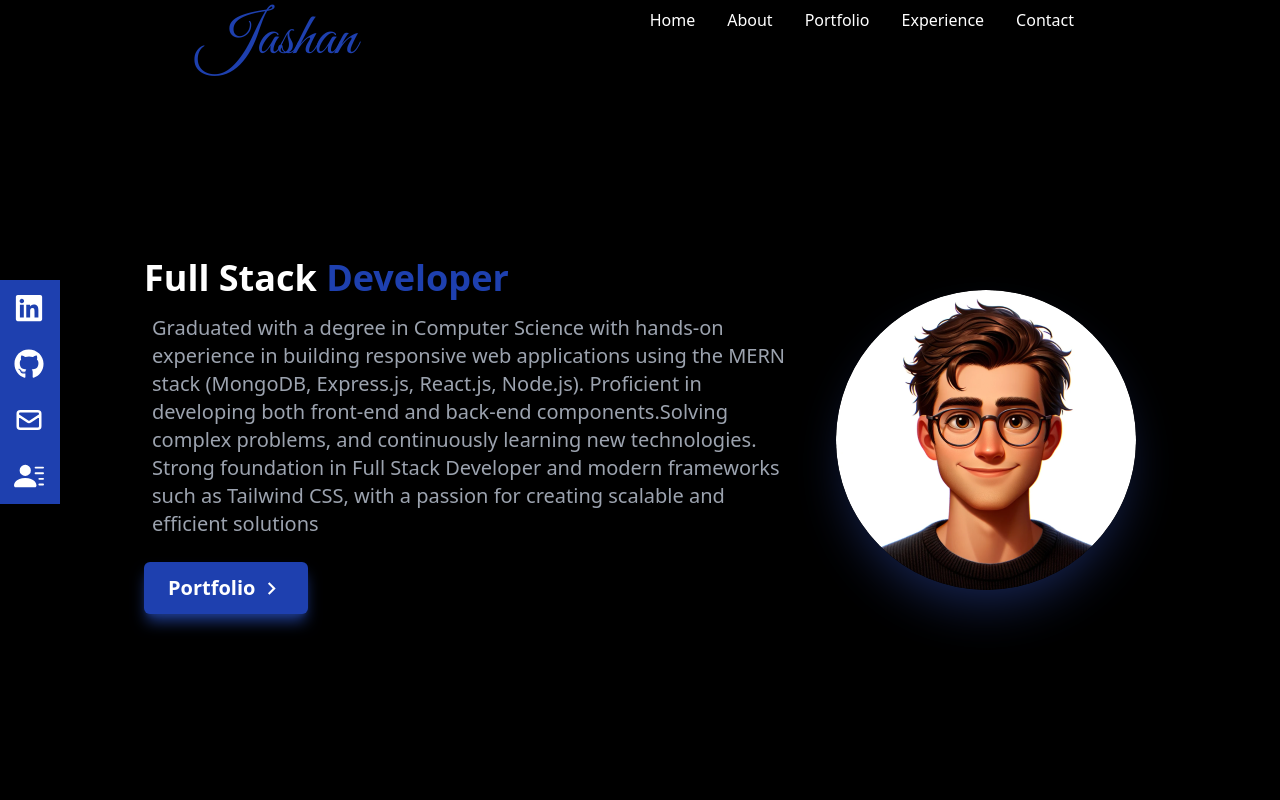
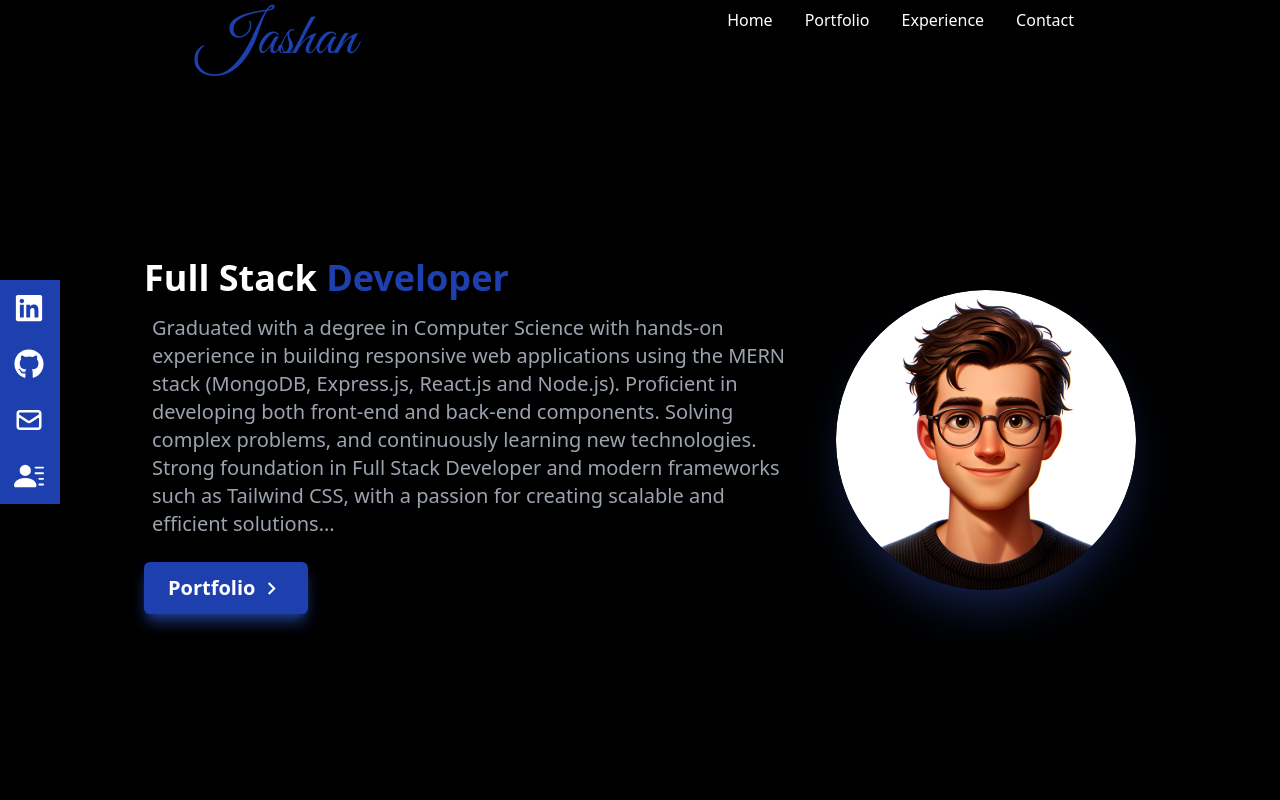
Before and after one commit to Jashanpreet20/portfolio, a React (Vite) app: page / in a window 1280 px wide. Shown: the top 800 px of the page. Built offline with nearby package versions, Linux system fonts and the light colour scheme.

Commit message:
link change

```diff
--- a/src/App.jsx
+++ b/src/App.jsx
@@ -11,7 +11,6 @@ function App() {
       <div className="bg-black w-full h-full">
         <Navbar />
         <Home />
-        <About />
         <Portfolio />
         <Experience />
         <Contact />
--- a/src/components/Home.jsx
+++ b/src/components/Home.jsx
@@ -13,11 +13,11 @@ export default function Home() {
           <p className="text-gray-400 py-4 text-xl px-2">
             Graduated with a degree in Computer Science with hands-on experience
             in building responsive web applications using the MERN stack
-            (MongoDB, Express.js, React.js, Node.js). Proficient in developing
-            both front-end and back-end components.Solving complex problems, and
+            (MongoDB, Express.js, React.js and Node.js). Proficient in developing
+            both front-end and back-end components. Solving complex problems, and
             continuously learning new technologies. Strong foundation in Full
             Stack Developer and modern frameworks such as Tailwind CSS, with a
-            passion for creating scalable and efficient solutions
+            passion for creating scalable and efficient solutions...
           </p>
 
           <div>
--- a/src/components/Navbar.jsx
+++ b/src/components/Navbar.jsx
@@ -8,10 +8,6 @@ export default function Navbar() {
     {
       id: 1,
       link: "home",
-    },
-    {
-      id: 2,
-      link: "about",
     },
     {
       id: 3,
--- a/src/components/Sociallinks.jsx
+++ b/src/components/Sociallinks.jsx
@@ -22,7 +22,7 @@ export default function Sociallinks() {
         <span className='text-xl'>Github </span><FaGithub size={30}/>
         </>
       ),
-      href:'https://www.linkedin.com/in/jashan-preet-singh-176951189'
+      href:'https://github.com/Jashanpreet20'
     },
     {
       id:3,
@@ -31,7 +31,7 @@ export default function Sociallinks() {
         <span className='text-xl'>Mail</span><HiOutlineMail size={30}/>
         </>
       ),
-      href:'https://www.linkedin.com/in/jashan-preet-singh-176951189'
+      href:'https://docs.google.com/document/d/1eU429Be1-rXZGKL-UxpRvGr5rJSrgjlUfmWnh6aSsCs/edit?usp=sharing'
     },
     {
       id:4,
```
